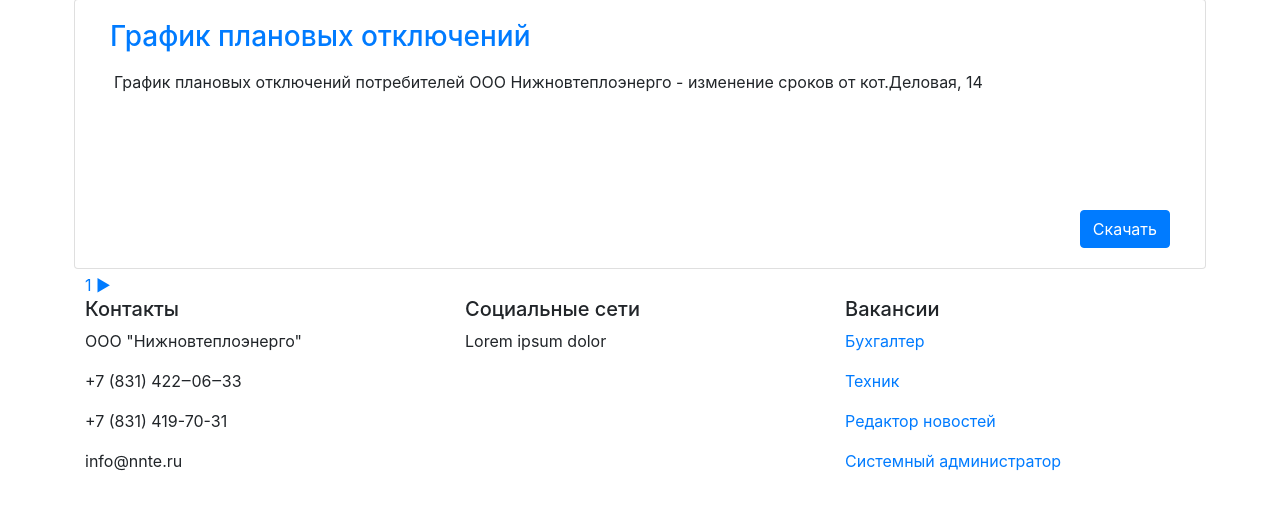
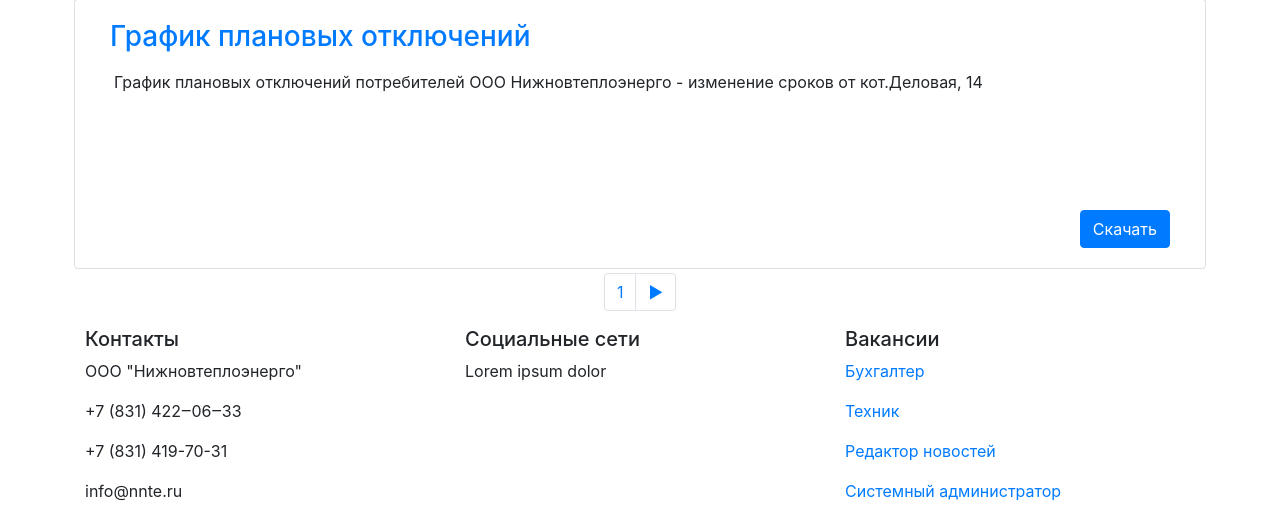
Before and after one commit to D2ntes/nnte, a Django app: page /news/ in a window 1280 px wide. Shown: the part 345-864 px from the top of the page. Before the commit the page ends 816 px from the top, so only its background shows below. Run offline with Django 3.2, Linux system fonts and the light colour scheme; data comes from the database, SQL or seed files in the repository; some libraries are stand-ins or nearby versions.

Commit message:
edit paginator

```diff
--- a/apps/views.py
+++ b/apps/views.py
@@ -134,3 +134,7 @@ def vacancy(request, the_slug):
     vacancy = Vacancy.objects.get(slug=the_slug)
     context = {'vacancy': vacancy}
     return render(request, template, context)
+
+
+def back_url(request):
+    return request.META.get('HTTP_REFERER')
--- a/nnte/urls.py
+++ b/nnte/urls.py
@@ -15,7 +15,7 @@ Including another URLconf
 """
 from django.contrib import admin
 from django.urls import path
-from apps.views import index, news, category, new, article, vacancy, vacancies
+from apps.views import index, news, category, new, article, vacancy, vacancies, back_url
 from django.conf.urls.static import static
 from django.contrib.staticfiles.urls import staticfiles_urlpatterns
 from django.conf import settings
@@ -34,6 +34,8 @@ urlpatterns = [
     url(r'^favicon\.ico$', RedirectView.as_view(url='/static/favicon.ico'), name='favicon'),
     path('vacancy/<slug:the_slug>/', vacancy, name='vacancy'),
     path('vacancies/', vacancies, name='vacancies'),
+    url(r'^back_url/', back_url),
+
 ]
 
 # В конце файла:
--- a/templates/new.html
+++ b/templates/new.html
@@ -29,6 +29,8 @@
             </div>
         </div>
     </div>
+      <a href={% url 'back_url' %}
+                                       class="btn btn-primary float-right">Назад</a>
 
 
 {% endblock %}
--- a/templates/news.html
+++ b/templates/news.html
@@ -74,12 +74,20 @@
 {#        </ul>#}
 {#    </nav>#}
 
-    <div class="container">
-        {% if prev_page_url %}
-            <a class="button button-primary" href="{{ prev_page_url }}">◀</a>{% endif %}
-        <a class="button disabled" href="">{{ current_page }}</a>
-        {% if next_page_url %}
-            <a class="button button-primary" href="{{ next_page_url }}">▶</a>{% endif %}
-    </div>
+    <nav aria-label=Pagination">
+        <ul class="pagination justify-content-center">
+            {% if prev_page_url %}
+                <li class="page-item">
+                    <a class="page-link" href="{{ prev_page_url }}">◀</a>
+                </li>
+            {% endif %}
+            <li class="page-item"><a class="page-link" href="">{{ current_page }}</a></li>
+            {% if next_page_url %}
+                <li class="page-item">
+                    <a class="page-link" href="{{ next_page_url }}">▶</a>
+                </li>
+            {% endif %}
+        </ul>
+    </nav>
 
 {% endblock %}
```
